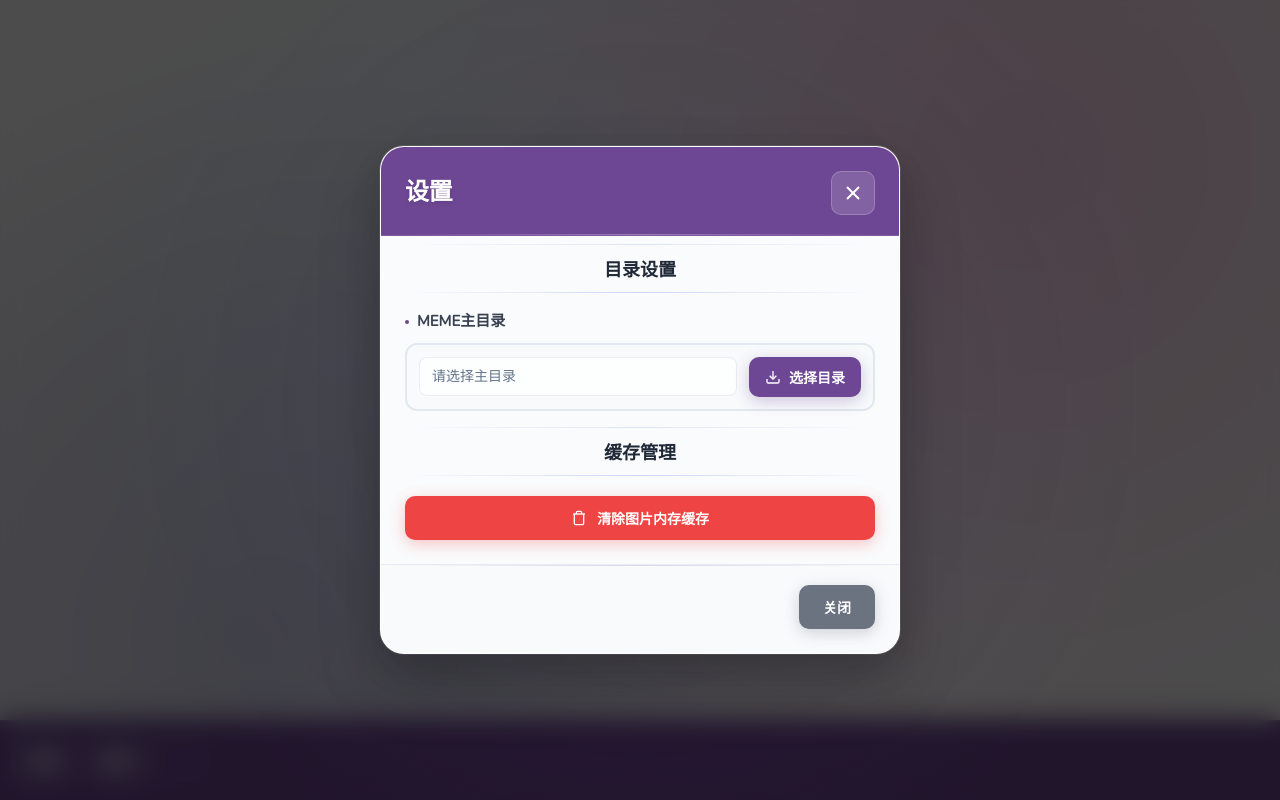
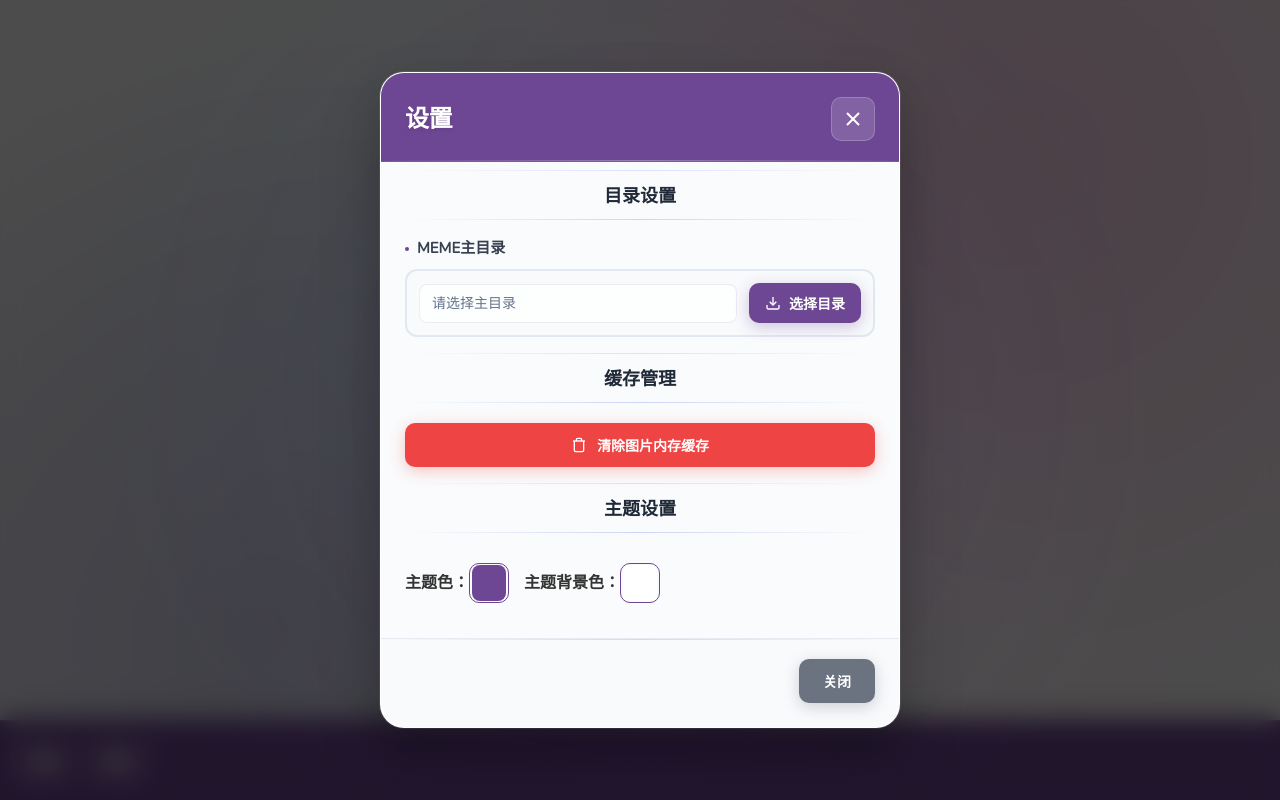
Before and after one commit to I-Mortals/QQmeme, a Vue app in the folder frontend/: page / in a window 1280 px wide. Both pictures are taken after a click on the button "设置". Built offline with nearby package versions, Linux system fonts and the light colour scheme.

Commit message:
feat(主题设置): 添加主题背景色和文字色配置功能
- 新增 SetColor 组件用于集中管理主题色和背景色设置
- 在 build/windows/ 目录添加icon

```diff
--- a/frontend/src/components/BottomBar.vue
+++ b/frontend/src/components/BottomBar.vue
@@ -24,35 +24,6 @@ const refreshMemes = async () => {
   store.allMemesPath = await GenerateAllMemePath(store.rootPath)
 }
 
-// 主题色选择 - 实时变化
-const handleThemeColorChange = (event: Event) => {
-  const target = event.target as HTMLInputElement
-  if (target.value) {
-    // 将十六进制颜色转换为RGB格式
-    const hex = target.value
-    const r = parseInt(hex.slice(1, 3), 16)
-    const g = parseInt(hex.slice(3, 5), 16)
-    const b = parseInt(hex.slice(5, 7), 16)
-    const rgbColor = `${r},${g},${b}`
-    store.setThemeColor(rgbColor)
-  }
-}
-
-// 颜色选择完成时显示提示
-const handleThemeColorInput = (event: Event) => {
-  const target = event.target as HTMLInputElement
-  if (target.value) {
-    // 将十六进制颜色转换为RGB格式
-    const hex = target.value
-    const r = parseInt(hex.slice(1, 3), 16)
-    const g = parseInt(hex.slice(3, 5), 16)
-    const b = parseInt(hex.slice(5, 7), 16)
-    const rgbColor = `${r},${g},${b}`
-    store.setThemeColor(rgbColor)
-    store.showToast('主题色已更新', 'success')
-  }
-}
-
 </script>
 
 
@@ -61,16 +32,7 @@ const handleThemeColorInput = (event: Event) => {
     <div class="tab-bar-inner">
       <button class="setting-btn" @click="openSetting()">设置</button>
       <button class="refresh-btn" @click="refreshMemes()">刷新</button>
-      <div class="color-picker-container">
-        <input
-          type="color"
-          class="color-picker"
-          :value="`#${store.themeColor.split(',').map(c => parseInt(c).toString(16).padStart(2, '0')).join('')}`"
-          @input="handleThemeColorChange"
-          @change="handleThemeColorInput"
-          title="选择主题色"
-        />
-      </div>
+
       <div class="tab-list">
         <div
           v-for="meme in store.allMemesPath"
@@ -132,52 +94,6 @@ const handleThemeColorInput = (event: Event) => {
   border: 1px solid rgba(255, 255, 255, 0.2);
 }
 
-.color-picker-container {
-  position: relative;
-  display: flex;
-  align-items: center;
-}
-
-.color-picker {
-  width: 2.5rem;
-  height: 2.5rem;
-  border-radius: 0.625rem;
-  cursor: pointer;
-  background: rgba(255, 255, 255, 0.15);
-  backdrop-filter: blur(10px);
-  border: 1px solid rgba(255, 255, 255, 0.2);
-  transition: all 0.3s cubic-bezier(0.4, 0, 0.2, 1);
-  overflow: hidden;
-}
-
-.color-picker:hover {
-  background: rgba(255, 255, 255, 0.25);
-  transform: translateY(-3px) scale(1.02);
-  box-shadow:
-    0 8px 25px rgba(0, 0, 0, 0.15),
-    0 4px 12px rgba(255, 255, 255, 0.1);
-  border-color: rgba(255, 255, 255, 0.4);
-}
-
-.color-picker:active {
-  transform: translateY(-1px) scale(0.98);
-  transition: all 0.1s ease;
-}
-
-/* 隐藏默认的颜色选择器样式 */
-.color-picker::-webkit-color-swatch-wrapper {
-  padding: 0;
-}
-
-.color-picker::-webkit-color-swatch {
-  border: none;
-  border-radius: 0.5rem;
-}
-
-.color-picker::-moz-color-swatch {
-  border: none;
-  border-radius: 0.5rem;
-}
 
 .setting-btn:hover,
 .refresh-btn:hover {
--- /dev/null
+++ b/frontend/src/components/SetColor.vue
@@ -0,0 +1,148 @@
+<script lang="ts" setup>
+import { ref } from 'vue'
+import { store } from '../store'
+
+// 主题色选择 - 实时变化
+const handleThemeColorChange = (event: Event) => {
+  const target = event.target as HTMLInputElement
+  if (target.value) {
+    // 将十六进制颜色转换为RGB格式
+    const hex = target.value
+    const r = parseInt(hex.slice(1, 3), 16)
+    const g = parseInt(hex.slice(3, 5), 16)
+    const b = parseInt(hex.slice(5, 7), 16)
+    const rgbColor = `${r},${g},${b}`
+    store.setThemeColor(rgbColor)
+  }
+}
+
+// 颜色选择完成时显示提示
+const handleThemeColorInput = (event: Event) => {
+  const target = event.target as HTMLInputElement
+  if (target.value) {
+    // 将十六进制颜色转换为RGB格式
+    const hex = target.value
+    const r = parseInt(hex.slice(1, 3), 16)
+    const g = parseInt(hex.slice(3, 5), 16)
+    const b = parseInt(hex.slice(5, 7), 16)
+    const rgbColor = `${r},${g},${b}`
+    store.setThemeColor(rgbColor)
+    store.showToast('主题色已更新', 'success')
+  }
+}
+
+// 主题色选择 - 实时变化
+const handleThemeBackgroundColorChange = (event: Event) => {
+  const target = event.target as HTMLInputElement
+  if (target.value) {
+    // 将十六进制颜色转换为RGB格式
+    const hex = target.value
+    const r = parseInt(hex.slice(1, 3), 16)
+    const g = parseInt(hex.slice(3, 5), 16)
+    const b = parseInt(hex.slice(5, 7), 16)
+    const rgbColor = `${r},${g},${b}`
+    store.setThemeBackgroundColor(rgbColor)
+  }
+}
+
+// 颜色选择完成时显示提示
+const handleThemeBackgroundColorInput = (event: Event) => {
+  const target = event.target as HTMLInputElement
+  if (target.value) {
+    // 将十六进制颜色转换为RGB格式
+    const hex = target.value
+    const r = parseInt(hex.slice(1, 3), 16)
+    const g = parseInt(hex.slice(3, 5), 16)
+    const b = parseInt(hex.slice(5, 7), 16)
+    const rgbColor = `${r},${g},${b}`
+    store.setThemeBackgroundColor(rgbColor)
+    store.showToast('主题背景色已更新', 'success')
+  }
+}
+
+</script>
+
+
+<template>
+      <div class="set-color-body">
+        <div class="color-picker-container">
+            <h4>主题色：</h4>
+        <input
+          type="color"
+          class="color-picker"
+          :value="`#${store.themeColor.split(',').map(c => parseInt(c).toString(16).padStart(2, '0')).join('')}`"
+          @input="handleThemeColorChange"
+          @change="handleThemeColorInput"
+          title="选择主题色"
+        />
+      </div>
+      <div class="color-picker-container">
+        <h4>主题背景色：</h4>
+        <input
+          type="color"
+          class="color-picker"
+          :value="`#${store.themeBackgroundColor.split(',').map(c => parseInt(c).toString(16).padStart(2, '0')).join('')}`"
+          @input="handleThemeBackgroundColorChange"
+          @change="handleThemeBackgroundColorInput"
+          title="选择主题背景色"
+        />
+      </div>
+      </div>
+</template>
+
+
+<style scoped>
+.set-color-body {
+  display: flex;
+  align-items: center;
+  color: #333;
+  gap: 15px;
+}
+
+.color-picker-container {
+  position: relative;
+  display: flex;
+  align-items: center;
+}
+
+.color-picker {
+  width: 2.5rem;
+  height: 2.5rem;
+  border-radius: 0.625rem;
+  cursor: pointer;
+  background: rgba(255, 255, 255, 0.15);
+  backdrop-filter: blur(10px);
+  border: 1px solid rgb(var(--theme-primary));
+  transition: all 0.3s cubic-bezier(0.4, 0, 0.2, 1);
+  overflow: hidden;
+}
+
+.color-picker:hover {
+  background: rgba(255, 255, 255, 0.25);
+  transform: translateY(-3px) scale(1.02);
+  box-shadow:
+    0 8px 25px rgba(0, 0, 0, 0.15),
+    0 4px 12px rgba(255, 255, 255, 0.1);
+  border-color: rgba(255, 255, 255, 0.4);
+}
+
+.color-picker:active {
+  transform: translateY(-1px) scale(0.98);
+  transition: all 0.1s ease;
+}
+
+/* 隐藏默认的颜色选择器样式 */
+.color-picker::-webkit-color-swatch-wrapper {
+  padding: 0;
+}
+
+.color-picker::-webkit-color-swatch {
+  border: none;
+  border-radius: 0.5rem;
+}
+
+.color-picker::-moz-color-swatch {
+  border: none;
+  border-radius: 0.5rem;
+}
+</style>
--- a/frontend/src/components/Setting.vue
+++ b/frontend/src/components/Setting.vue
@@ -3,6 +3,7 @@ import { defineProps, withDefaults } from 'vue'
 import { GenerateAllMemePath, SelectRootDir } from '../../wailsjs/go/memeFile/memeFile'
 import { store } from '../store'
 import Modal from './Modal.vue'
+import SetColor from './SetColor.vue'
 
 interface SettingProps {
   visible?: boolean;
@@ -70,6 +71,16 @@ const clearCache = () => {
           </button>
         </div>
       </div>
+
+      <div class="setting-section">
+        <h3 class="section-title">主题设置</h3>
+        <div class="setting-item">
+          <SetColor></SetColor>
+        </div>
+      </div>
+
+
+
     </div>
 
     <template #footer>
--- a/frontend/src/components/meme/MemePane.vue
+++ b/frontend/src/components/meme/MemePane.vue
@@ -67,7 +67,7 @@ const handleClick = async (image: string) => {
   justify-content: start;
   align-content: start;
   gap: 1.25rem;
-  background: #f8fafc;
+  background: rgb(var(--theme-background));
   margin-bottom: 5rem;
   width: 100%;
   padding: 1.5rem;
--- a/frontend/src/store.ts
+++ b/frontend/src/store.ts
@@ -23,10 +23,15 @@ export const store = reactive({
   },
   // 主题色
   themeColor: '110,71,148', // 默认蓝色
+  themeBackgroundColor: '255,255,255',
   setThemeColor(color: string) {
     this.themeColor = color
     // 更新CSS变量
     document.documentElement.style.setProperty('--theme-primary', color)
+  },
+  setThemeBackgroundColor(color: string) {
+    this.themeBackgroundColor = color
+    document.documentElement.style.setProperty('--theme-background', color)
   },
   // Toast弹窗
   toasts: [] as ToastItem[],
--- a/frontend/src/style.css
+++ b/frontend/src/style.css
@@ -3,6 +3,10 @@
 :root {
   /* 主题色变量 - RGB格式 */
   --theme-primary: 110,71,148;
+  /* 主题背景色变量 - RGB格式 */
+  --theme-background: 255,255,255;
+  /* 主题文字色变量 - RGB格式 */
+  --theme-text: 31,41,55;
 }
 
 /* 全局滚动条样式 */
```
Also changed, not shown: 2 other files (tests, documents, lock files or other folders).
